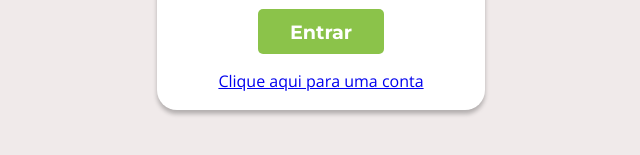
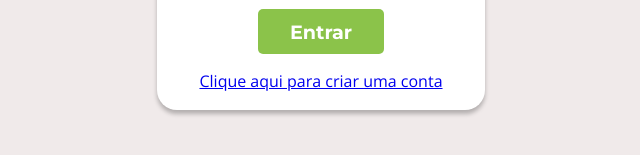
Before and after one commit to eduhaag/notiway-front, a React (Vite) app: page /login in a window 1280 px wide. Shown: the part 371-526 px from the top of the page, without its empty margins (319-959 px from the left). Built offline with nearby package versions, Linux system fonts and the light colour scheme; no server answers.

Commit message:
fix: fix register link on login page

```diff
--- a/src/pages/login/index.tsx
+++ b/src/pages/login/index.tsx
@@ -46,7 +46,7 @@ export function Login() {
       {!isLoading ? (
         <>
           <Button buttonProps={{ type: 'submit' }}>Entrar</Button>
-          <NavLink to="/register">Clique aqui para uma conta</NavLink>
+          <NavLink to="/register">Clique aqui para criar uma conta</NavLink>
         </>
       ) : (
         <LoadingSpinner />
```
